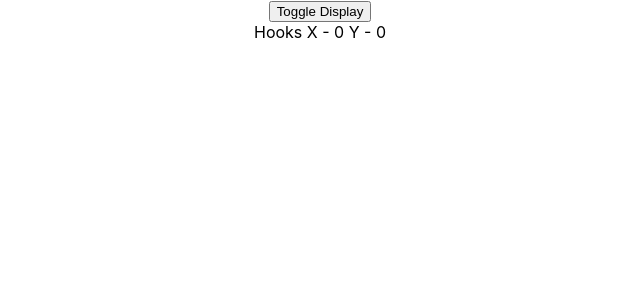
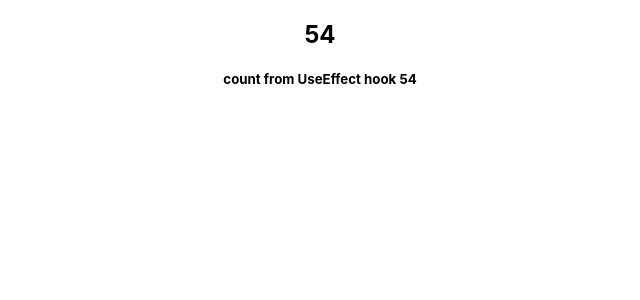
Before and after one commit to masalvaishali/React-Practice, a React (Create React App) app: page / in a window 1280 px wide. Shown: the top 300 px of the page, without its empty margins (320-960 px from the left). Built offline with nearby package versions, Linux system fonts and the light colour scheme.

Commit message:
useEffect with incorrect dependency

```diff
--- a/src/App.js
+++ b/src/App.js
@@ -6,6 +6,8 @@
 import UseEffectHook from "./comopent/UseEffectHook";
 import HookUseEffectMouseClick from "./comopent/HookUseEffectMouseClick";
 import HookUseEffectMouseClickCleanUp from "./comopent/HookUseEffectMouseClickCleanUp";
+import IntervalClassCounter from "./comopent/IntervalClassCounter";
+import IntervalHookCounter from "./comopent/IntervalHookCounter";
 // import PortalDemo from "./comopent/PortalDemo";
 // import ForwordRefParentInput from "./comopent/ForwordRefParentInput";
 // import FocusInputRef from "./comopent/FocusInputRef";
@@ -34,7 +36,9 @@
 function App() {
   return (
     <div className="App">
-      <HookUseEffectMouseClickCleanUp/>
+      <IntervalClassCounter />
+      <IntervalHookCounter />
+      {/* <HookUseEffectMouseClickCleanUp/> */}
       {/* <HookUseEffectMouseClick /> */}
       {/* <UseEffectHook /> */}
       {/* <UseStatewithArray/> */}
--- /dev/null
+++ b/src/comopent/IntervalClassCounter.js
@@ -0,0 +1,34 @@
+import React, { Component } from 'react'
+
+class IntervalClassCounter extends Component {
+    constructor(props) {
+      super(props)
+
+      this.state = {
+         count: 0
+      }
+    }
+componentDidMount() {
+   this.interval = setInterval (this.tick, 100)
+}
+componentWillUnmount() {
+    clearInterval(this.interval)
+}
+
+tick=() => {
+    this.setState({
+        count : this.state.count + 1
+    })
+}
+  render() {
+    return (
+      <div>
+        <h2>
+            {this.state.count}
+        </h2>
+      </div>
+    )
+  }
+}
+
+export default IntervalClassCounter
--- /dev/null
+++ b/src/comopent/IntervalHookCounter.js
@@ -0,0 +1,32 @@
+import React from 'react'
+import { useState,useEffect } from 'react'
+
+function IntervalHookCounter() {
+    const [count, setCount] = useState(0) // initial render count value is zero
+
+const tick =  () =>{
+    // setCount(count +1)  // count value becomes 0+1 =1
+    setCount(prevCount => prevCount + 1)
+}
+
+useEffect(() => {
+    //compoentDidMount
+  const interval= setInterval(tick, 100)
+
+  //return for //compoentWillUnMount
+  return () => {
+    clearInterval(interval)
+  }
+},
+//[count] if prevCount not used then use this count in array
+[]
+)
+
+  return (
+    <div>
+        <h5> count from UseEffect hook {count}</h5>
+    </div>
+  )
+}
+
+export default IntervalHookCounter
```
